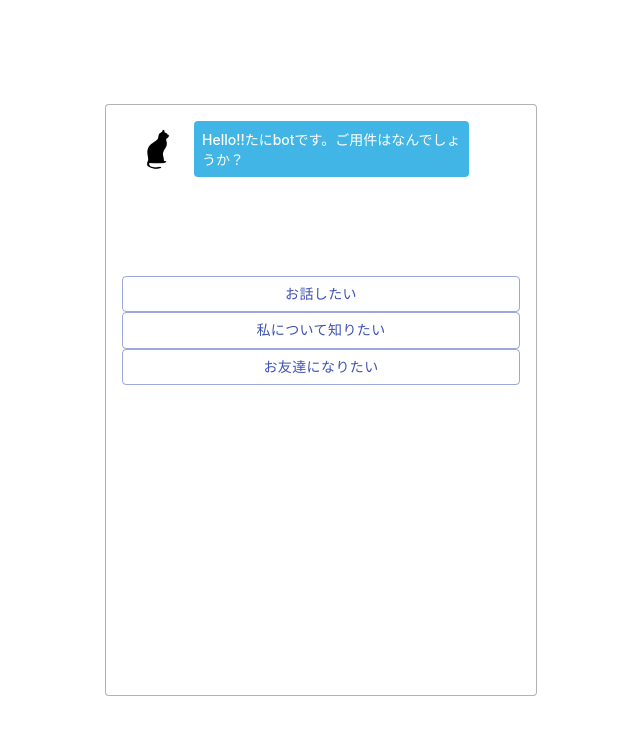
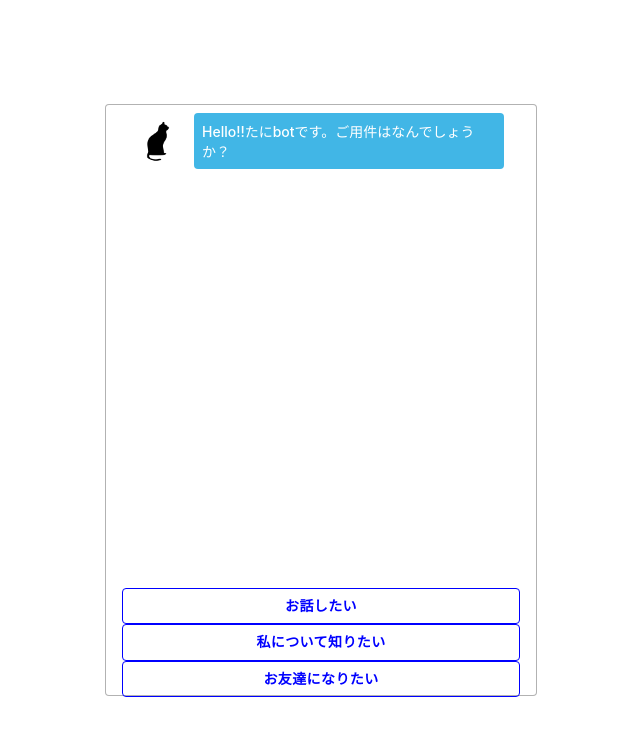
Before and after one commit to tani1220/chatbot, a React (Create React App) app: page / in a window 1280 px wide. Shown: the top 736 px of the page, without its empty margins (319-959 px from the left). Built offline with nearby package versions, Linux system fonts and the light colour scheme.

Commit message:
:lipstick: Update the UI and files.

```diff
--- a/src/App.jsx
+++ b/src/App.jsx
@@ -36,6 +36,12 @@
       case nextQuestionId === "firstAnswer":
         this.displayNextQuestion(nextQuestionId);
         break;
+      case /^https:*/.test(nextQuestionId):
+        const a = document.createElement("a");
+        a.href = nextQuestionId;
+        a.target = "_blank";
+        a.click();
+        break;
       default:
         const chats = this.state.chats;
         chats.push({
@@ -47,7 +53,7 @@
           chats: chats,
         });
 
-        this.displayNextQuestion(nextQuestionId);
+        setTimeout(() => this.displayNextQuestion(nextQuestionId), 500);
         break;
     }
   };
@@ -55,6 +61,16 @@
   componentDidMount() {
     const firstAnswer = "";
     this.selectAnswer(firstAnswer, this.state.currentId);
+  }
+
+  componentDidUpdate() {
+    const scrollArea = document.getElementById("scroll-area");
+    if (scrollArea) {
+      scrollArea.scrollTo({
+        top: scrollArea.scrollHeight,
+        behavior: "smooth",
+      });
+    }
   }
 
   render() {
--- a/src/components/Answer.jsx
+++ b/src/components/Answer.jsx
@@ -1,17 +1,24 @@
 import React from "react";
-import { makeStyles } from "@material-ui/core/styles";
+import { makeStyles, createStyles } from "@material-ui/core/styles";
 import Button from "@material-ui/core/Button";
 
-const useStyles = makeStyles((theme) => ({
-  root: {},
-}));
+const useStyles = makeStyles(() =>
+  createStyles({
+    button: {
+      borderColor: "blue",
+      color: "blue",
+      fontWeight: 600,
+      marginBotton: "8px",
+    },
+  })
+);
 
 export default function Answer(props) {
-  //   const classes = useStyles();
+  const classes = useStyles();
   return (
     <Button
-      color="primary"
       variant="outlined"
+      className={classes.button}
       onClick={() => props.select(props.content, props.nextId)}
     >
       {props.content}
--- a/src/components/Chats.jsx
+++ b/src/components/Chats.jsx
@@ -1,20 +1,22 @@
 import React from "react";
 import Chat from "./Chat";
-import { makeStyles } from "@material-ui/core/styles";
+import { makeStyles, createStyles } from "@material-ui/core/styles";
 import List from "@material-ui/core/List";
 
-const useStyles = makeStyles((theme) => ({
-  root: {
-    width: "100%",
-    maxWidth: "36ch",
-    backgroundColor: theme.palette.background.paper,
-  },
-}));
+const useStyles = makeStyles(() =>
+  createStyles({
+    chats: {
+      height: 400,
+      padding: "0",
+      overflow: "auto",
+    },
+  })
+);
 
 export function Chats(props) {
   const classes = useStyles();
   return (
-    <List className={classes.root}>
+    <List className={classes.chats} id={"scroll-area"}>
       {props.chats.map((chat, index) => {
         return (
           <Chat text={chat.text} type={chat.type} kye={index.toString()} />
```
